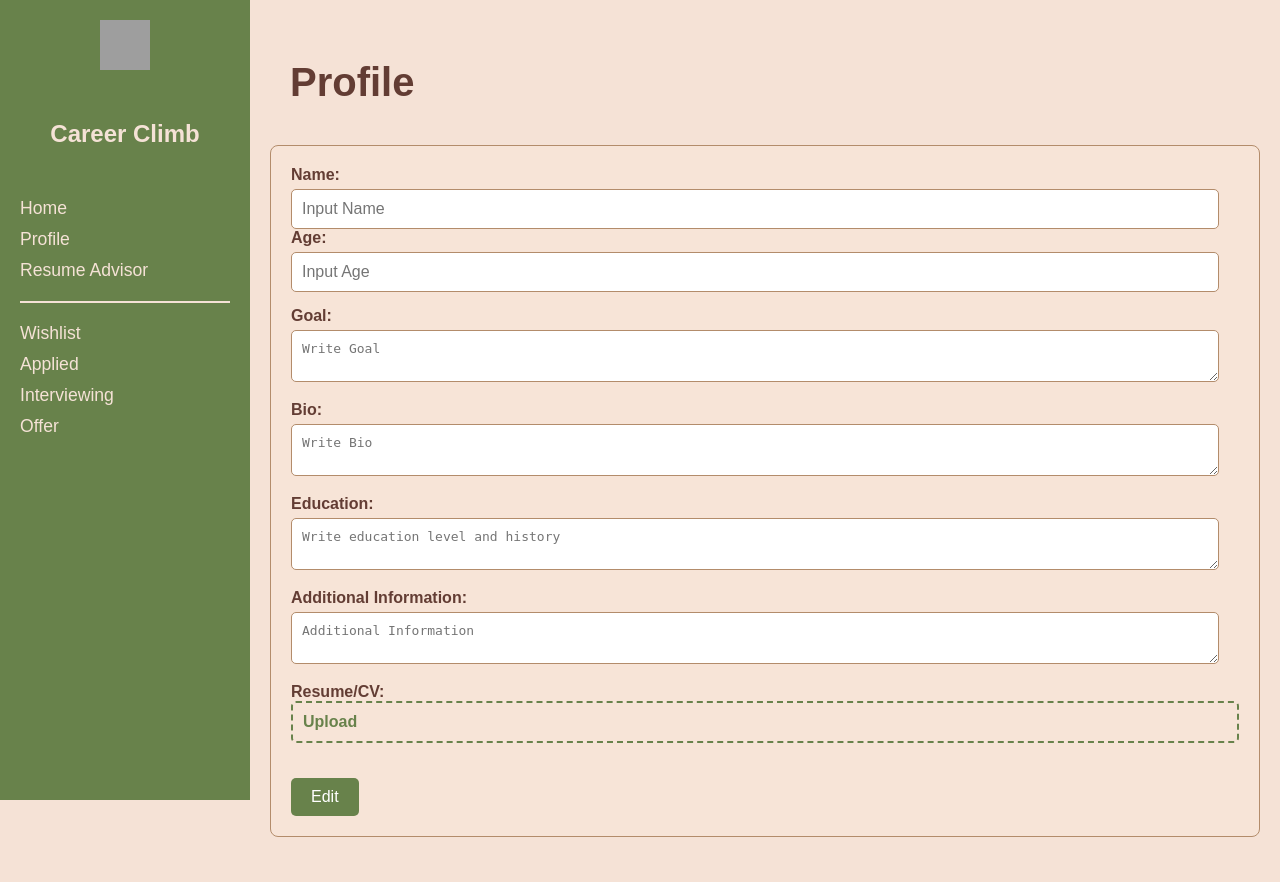
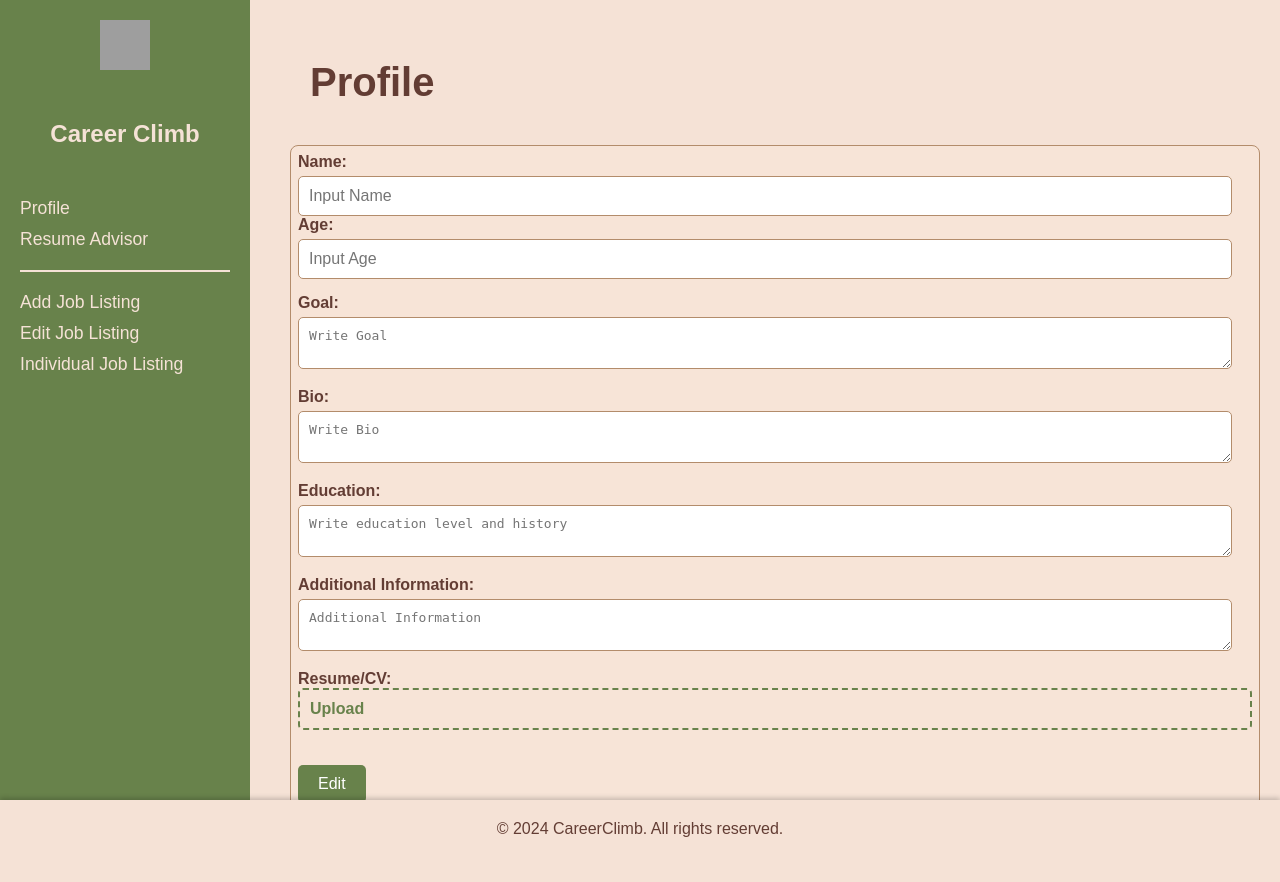
Before and after one commit to apandamedic/CareerClimb, a Django app: page /profile/ in a window 1280 px wide. Before the commit the page ends 837 px from the top, so only its background shows below. Run offline with Django 5.2, Linux system fonts and the light colour scheme; grey boxes are pictures that could not be loaded.

Commit message:
added footer to profile and added functional links between pages in the profile navba r

```diff
--- a/myapp/static/css/styles.css
+++ b/myapp/static/css/styles.css
@@ -106,6 +106,7 @@
 .profile {
     flex: 1;
     padding: 20px;
+    margin-left: 20px;
 }
 
 .profile h1 {
@@ -115,7 +116,7 @@
 
 form {
     background-color: #f7e4d7;
-    padding: 20px;
+    padding: 7px;
     border: 1px solid #b38c6b;
     border-radius: 8px;
 }
@@ -170,16 +171,7 @@
     background-color: #506a38;
 }
 
-.footer {
-    background-color: #f5e2d6;       /* Same background color as body for consistency */
-    color: #633D34;                  /* Footer text color */
-    text-align: center;              /* Center text alignment */
-    padding: 20px;
-    width: 100%;                     /* Full width */
-    font-family: Arial, sans-serif;   /* Consistent font */
-    box-shadow: 0 -2px 5px rgba(0, 0, 0, 0.2); /* Subtle shadow for depth */
-    margin-top: auto;                /* Push footer to the bottom when content is not enough */
-}
+
 /*******************************************************************/
 
 /* Add/Edit Job Details Styling */
--- a/myapp/templates/profile.html
+++ b/myapp/templates/profile.html
@@ -6,32 +6,33 @@
     <meta charset="UTF-8">
     <meta name="viewport" content="width=device-width, initial-scale=1.0">
     <title>CareerClimb Profile</title>
+    {% load static %}
     <link rel="stylesheet" href="{% static 'css/styles.css' %}">
-
 </head>
 <body>
     <div class="container">
+
+        <!-- Sidebar Section -->
         <aside class="sidebar">
             <div class="logo">
-                <img src="logo.png" alt="Career Climb Logo">
+                <img src="{% static 'images/logo.png' %}" alt="Career Climb Logo">
                 <h1>Career Climb</h1>
             </div>
             <nav class="nav">
                 <ul>
-                    <li><a href="#">Home</a></li>
-                    <li><a href="#">Profile</a></li>
-                    <li><a href="#">Resume Advisor</a></li>
+                    <li><a href="{% url 'profile' %}">Profile</a></li>
+                    <li><a href="{% url 'resume_advisor' %}">Resume Advisor</a></li>
                 </ul>
                 <hr>
                 <ul>
-                    <li><a href="#">Wishlist</a></li>
-                    <li><a href="#">Applied</a></li>
-                    <li><a href="#">Interviewing</a></li>
-                    <li><a href="#">Offer</a></li>
+                    <li><a href="{% url 'add_job' %}">Add Job Listing</a></li>
+                    <li><a href="{% url 'edit_job' %}">Edit Job Listing</a></li>
+                    <li><a href="{% url 'individual_job' %}">Individual Job Listing</a></li>
                 </ul>
             </nav>
         </aside>
 
+        <!-- Profile Form Section -->
         <main class="profile">
             <h1>Profile</h1>
             <form>
@@ -67,6 +68,13 @@
                 <button type="submit">Edit</button>
             </form>
         </main>
+
     </div>
+
+    <!-- Footer Section -->
+    <footer class="footer">
+        <p>&copy; <span id="2024">2024</span> CareerClimb. All rights reserved.</p>
+    </footer>
+
 </body>
 </html>
```
